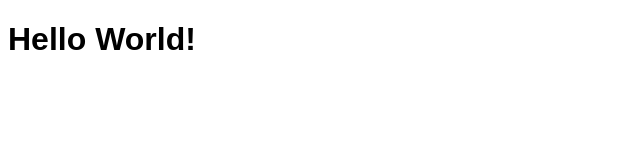
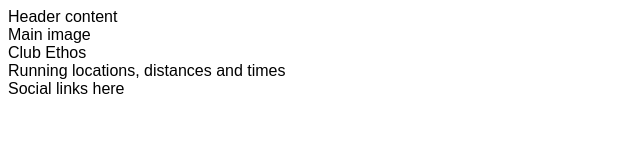
Before and after one commit to MeiryDiniz/love-running-first-class-project, a plain HTML site: page index.html in a window 1280 px wide. Shown: the whole page, without its empty margins (0-640 px from the left). Drawn offline with Linux system fonts and the light colour scheme.

Commit message:
Add core structure for home page

```diff
--- a/index.html
+++ b/index.html
@@ -12,7 +12,19 @@
 </head>
 
 <body>
-    <h1>Hello World!</h1>
+    <header>Header content</header>
+    <section>
+        Main image
+    </section>
+    <section>
+        Club Ethos
+    </section>
+    <section>
+        Running locations, distances and times
+    </section>
+    <footer>
+        Social links here
+    </footer>
 </body>
 
 </html>
```
